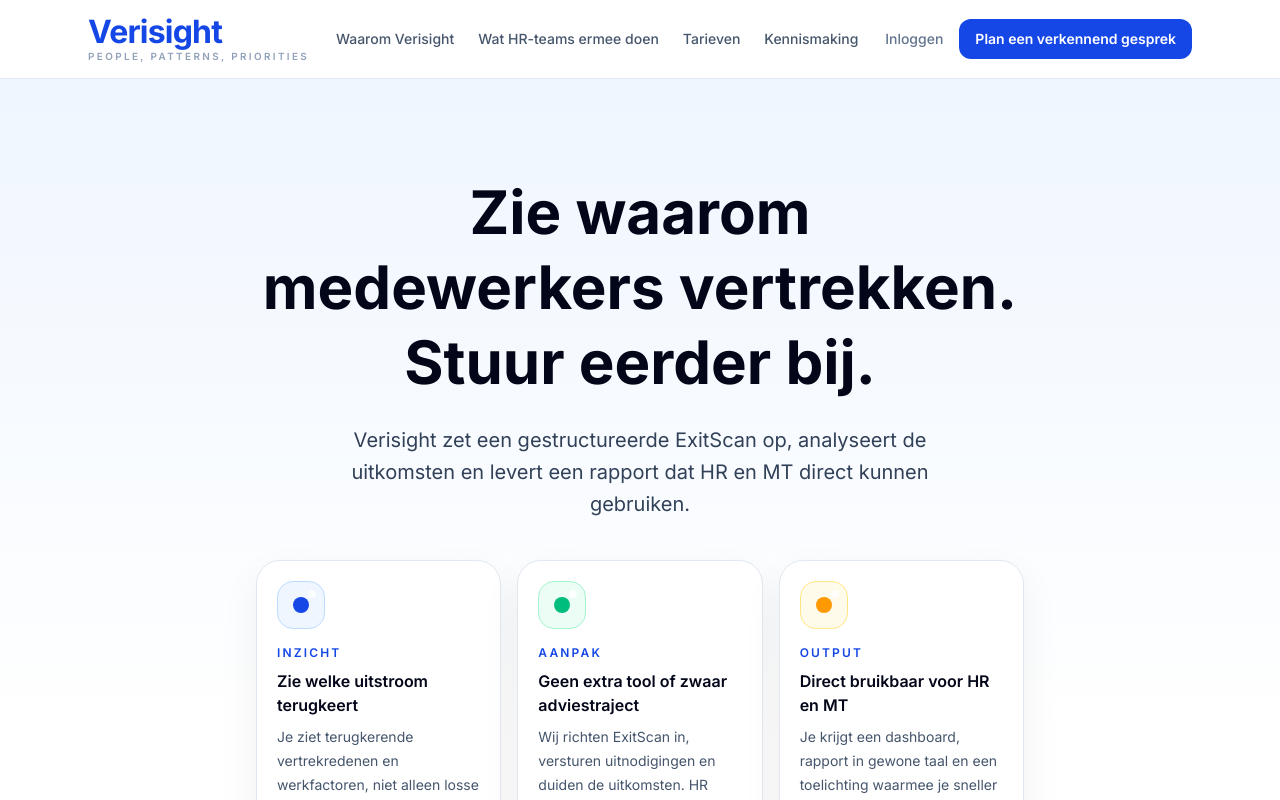
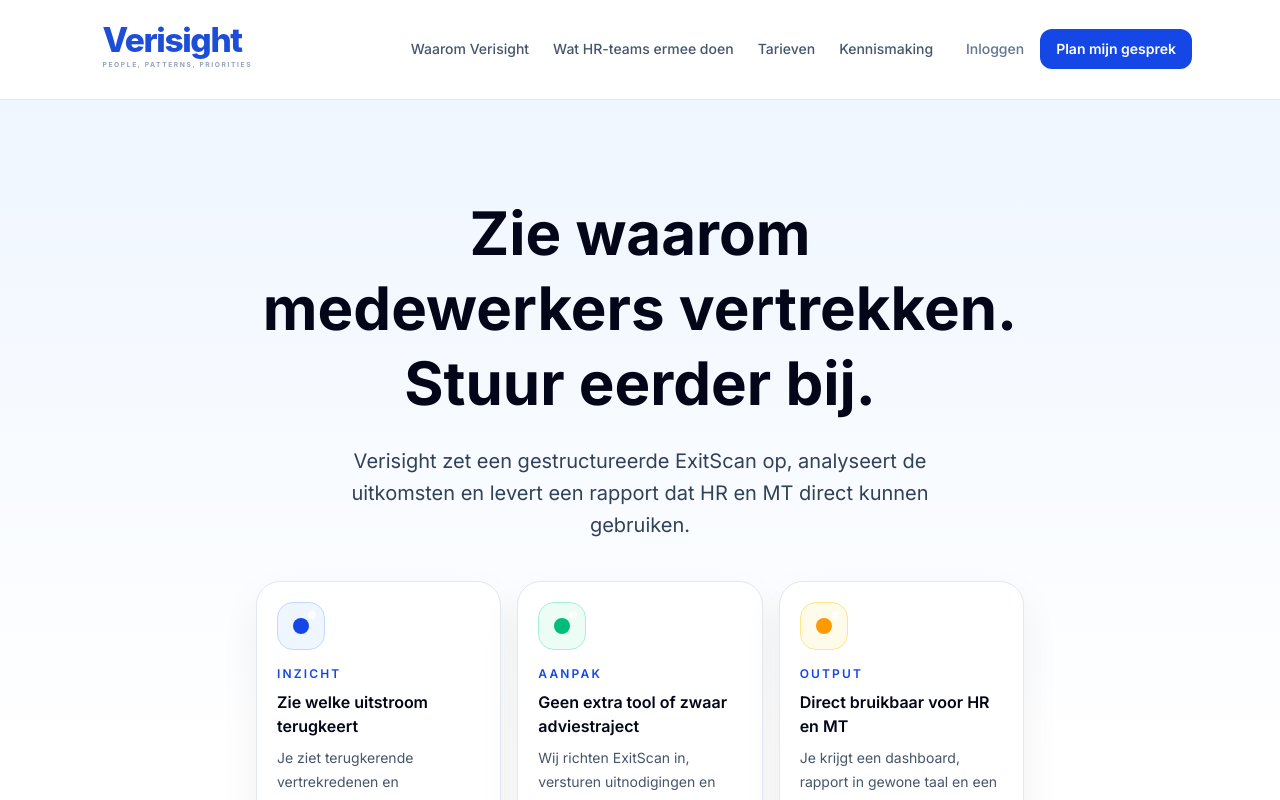
Before and after one commit to larshengel08-lang/VerisightSaaS, a Next.js app in the folder frontend/: page / in a window 1280 px wide. Shown: the top 800 px of the page. Built offline with nearby package versions, Linux system fonts and the light colour scheme.

Commit message:
Refresh marketing CTA copy and wordmark asset

```diff
--- a/frontend/app/page.tsx
+++ b/frontend/app/page.tsx
@@ -110,7 +110,7 @@ export default function LandingPage() {
               Inloggen
             </Link>
             <a href="#kennismaking" className="inline-flex rounded-xl bg-blue-700 px-4 py-2.5 text-sm font-semibold text-white transition-colors hover:bg-blue-800">
-              Plan een verkennend gesprek
+              Plan mijn gesprek
             </a>
           </div>
         </div>
@@ -147,7 +147,7 @@ export default function LandingPage() {
               </div>
               <div className="mt-10 flex flex-col items-center justify-center gap-4 sm:flex-row">
                 <a href="#kennismaking" className="inline-flex rounded-2xl bg-blue-700 px-8 py-4 text-base font-semibold text-white transition-colors hover:bg-blue-800">
-                  Plan een verkennend gesprek
+                  Plan mijn gesprek
                 </a>
                 <a href="#vergelijking" className="inline-flex rounded-2xl border border-slate-300 px-8 py-4 text-base font-semibold text-slate-700 transition-colors hover:border-slate-400 hover:text-slate-950">
                   Waarom niet gewoon exitgesprekken?
@@ -291,7 +291,7 @@ export default function LandingPage() {
                   <p className="mt-3 text-sm leading-7 text-slate-700">Organisaties met doorlopende uitstroom die sneller van losse signalen naar een gedeeld organisatiebeeld willen.</p>
                   <p className="mt-5 text-sm font-semibold uppercase tracking-wide text-blue-900">Eerst bespreken als</p>
                   <p className="mt-3 text-sm leading-7 text-slate-700">Je uitstroom nog erg beperkt is, of als je eigenlijk een breder medewerkeronderzoek zoekt in plaats van een uitstroomanalyse.</p>
-                  <a href="#kennismaking" className="mt-6 inline-flex rounded-2xl bg-blue-700 px-6 py-3 text-sm font-semibold text-white transition-colors hover:bg-blue-800">Plan een verkennend gesprek</a>
+                  <a href="#kennismaking" className="mt-6 inline-flex rounded-2xl bg-blue-700 px-6 py-3 text-sm font-semibold text-white transition-colors hover:bg-blue-800">Plan mijn gesprek</a>
                   <p className="mt-3 text-sm text-slate-600">Prijzen exclusief btw. Early adoptertarief geldt voor de eerste trajecten die nu starten.</p>
                   <div className="mt-4 rounded-xl border border-amber-200 bg-amber-50 px-4 py-3">
                     <p className="text-xs font-semibold text-amber-800">Beschikbaarheid Q2 2026</p>
@@ -329,10 +329,6 @@ export default function LandingPage() {
                   <div key={item} className="rounded-2xl border border-white/10 bg-white/5 px-4 py-3 text-sm text-slate-200">{item}</div>
                 ))}
               </div>
-              <div className="mt-6 rounded-2xl border border-emerald-400/20 bg-emerald-400/10 p-4">
-                <p className="text-sm font-semibold text-emerald-200">Publieke informatie direct beschikbaar</p>
-                <p className="mt-2 text-sm leading-6 text-emerald-100">Bekijk vooraf ook het <Link href="/privacy" className="underline">privacybeleid</Link> en de <Link href="/voorwaarden" className="underline">algemene voorwaarden</Link>.</p>
-              </div>
             </div>
             <div><ContactForm /></div>
           </div>
--- a/frontend/components/marketing/contact-form.tsx
+++ b/frontend/components/marketing/contact-form.tsx
@@ -55,7 +55,7 @@ export function ContactForm() {
       const payload = await response.json().catch(() => ({}))
 
       if (!response.ok) {
-        setErrorMessage(payload.detail ?? 'Je aanvraag kon niet worden verzonden. Probeer het opnieuw.')
+        setErrorMessage(payload.detail ?? 'Je aanvraag kon niet worden verzonden. Probeer het later opnieuw of mail naar hallo@verisight.nl.')
         return
       }
 
@@ -186,7 +186,7 @@ export function ContactForm() {
           disabled={loading}
           className="inline-flex items-center justify-center rounded-2xl bg-blue-700 px-6 py-3 text-sm font-semibold text-white transition hover:bg-blue-800 disabled:cursor-not-allowed disabled:opacity-60"
         >
-          {loading ? 'Aanvraag versturen...' : 'Plan mijn verkennend gesprek'}
+          {loading ? 'Plan mijn gesprek...' : 'Plan mijn gesprek'}
         </button>
       </div>
     </form>
--- a/frontend/components/marketing/wordmark.tsx
+++ b/frontend/components/marketing/wordmark.tsx
@@ -1,4 +1,5 @@
 import Link from 'next/link'
+import Image from 'next/image'
 
 interface WordmarkProps {
   href?: string
@@ -13,25 +14,21 @@ export function Wordmark({
   showTagline = true,
   className = '',
 }: WordmarkProps) {
-  const wordClass =
+  const imageSize =
     size === 'sm'
-      ? 'text-[1.5rem] sm:text-[1.65rem]'
-      : 'text-[1.75rem] sm:text-[2rem]'
-  const taglineClass =
-    size === 'sm'
-      ? 'text-[0.58rem] tracking-[0.22em]'
-      : 'text-[0.62rem] tracking-[0.24em]'
+      ? { width: 260, height: 60 }
+      : { width: 320, height: 74 }
 
   return (
     <Link href={href} className={`inline-flex flex-col items-start leading-none ${className}`}>
-      <span className={`font-bold tracking-tight text-blue-700 ${wordClass}`}>
-        Verisight
-      </span>
-      {showTagline && (
-        <span className={`mt-1 font-semibold uppercase text-slate-400 ${taglineClass}`}>
-          People, patterns, priorities
-        </span>
-      )}
+      <Image
+        src={showTagline ? '/verisight-wordmark.svg' : '/verisight-logo-text.svg'}
+        alt="Verisight"
+        width={imageSize.width}
+        height={imageSize.height}
+        className={size === 'sm' ? 'h-auto w-[220px] sm:w-[240px]' : 'h-auto w-[250px] sm:w-[290px]'}
+        priority
+      />
     </Link>
   )
 }
```
Also changed, not shown: frontend/public/verisight-logo-text.svg (added).
